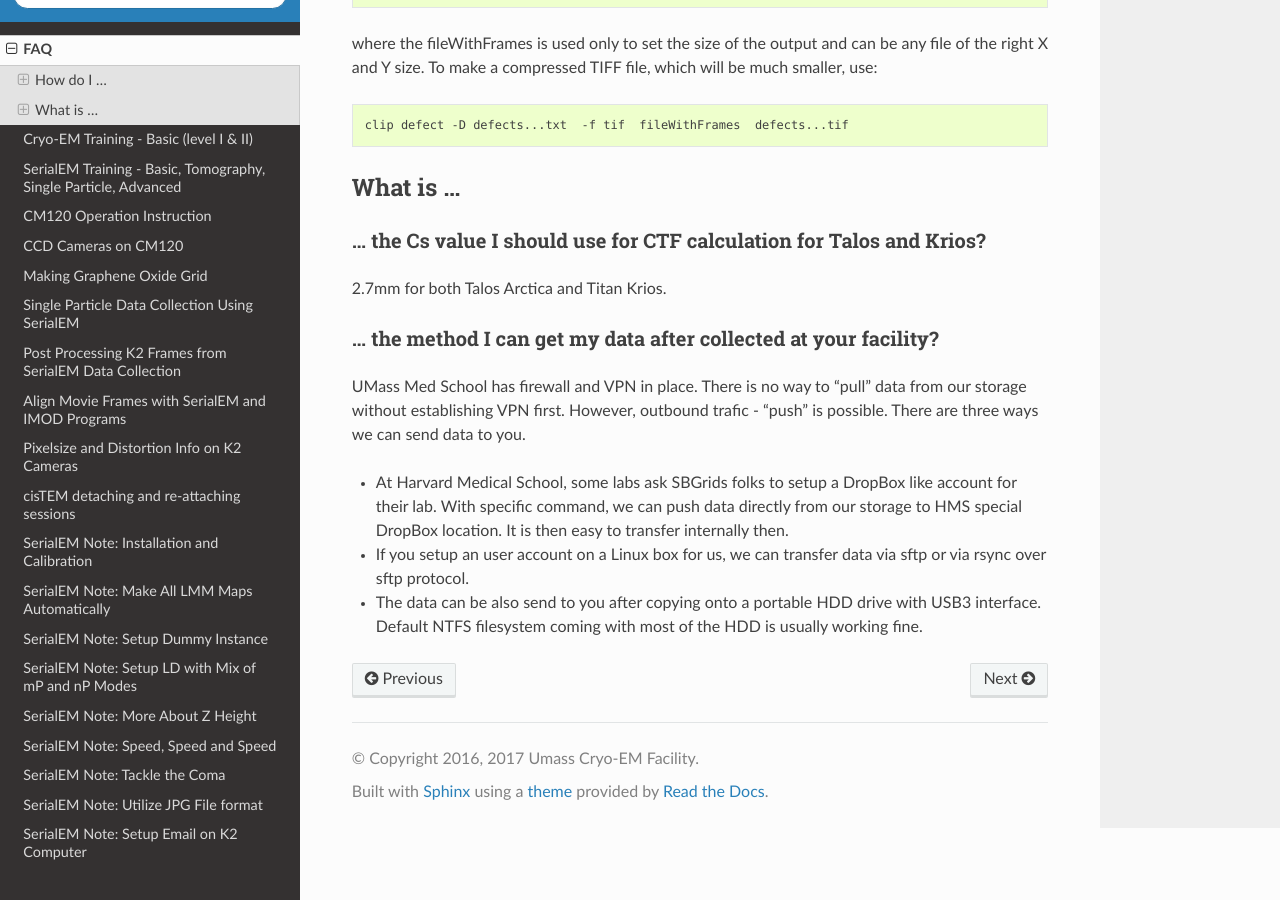
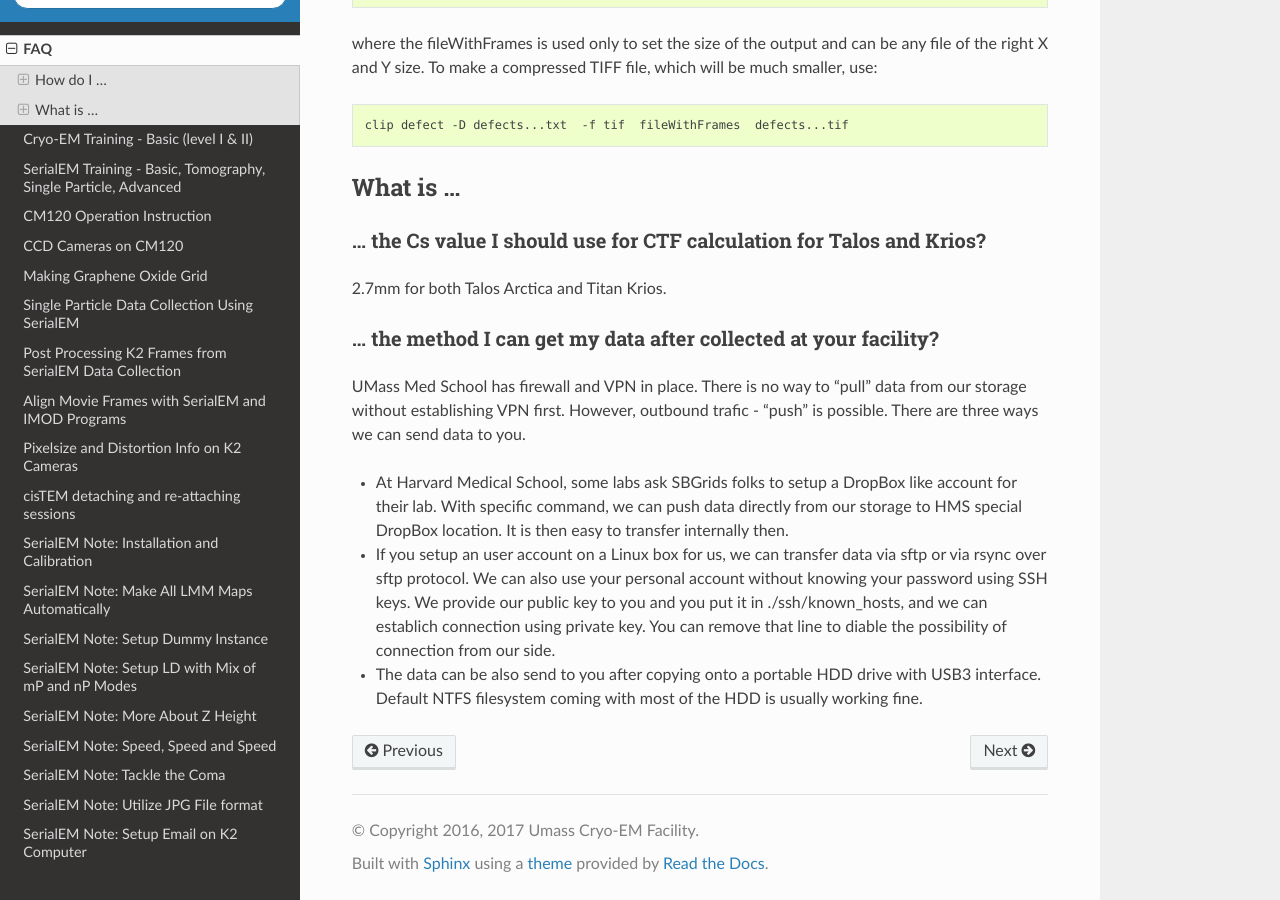
Before and after one commit to xuchen66/sphinx-emdocs, a Sphinx documentation site: the page built from source/cryo-em_faq.rst, in a window 1280 px wide and 900 px high, scrolled down 4132 px. Built offline with Sphinx 7.4.7 and the Read the Docs theme 2.0.0, drawn with Linux system fonts in a browser that asks for light colours; pages that are not in the unit, such as notebooks, are missing from menus.

Commit message:
Update cryo-em_faq.rst

```diff
--- a/source/cryo-em_faq.rst
+++ b/source/cryo-em_faq.rst
@@ -194,6 +194,6 @@ UMass Med School has firewall and VPN in place. There is no way to "pull" data f
 
 - At Harvard Medical School, some labs ask SBGrids folks to setup a DropBox like account for their lab. With specific command, we can push data directly from our storage to HMS special DropBox location. It is then easy to transfer internally then.
 
-- If you setup an user account on a Linux box for us, we can transfer data via sftp or via rsync over sftp protocol.
+- If you setup an user account on a Linux box for us, we can transfer data via sftp or via rsync over sftp protocol. We can also use your personal account without knowing your password using SSH keys. We provide our public key to you and you put it in ./ssh/known_hosts, and we can establich connection using private key. You can remove that line to diable the possibility of connection from our side.
 
 - The data can be also send to you after copying onto a portable HDD drive with USB3 interface. Default NTFS filesystem coming with most of the HDD is usually working fine.
```
